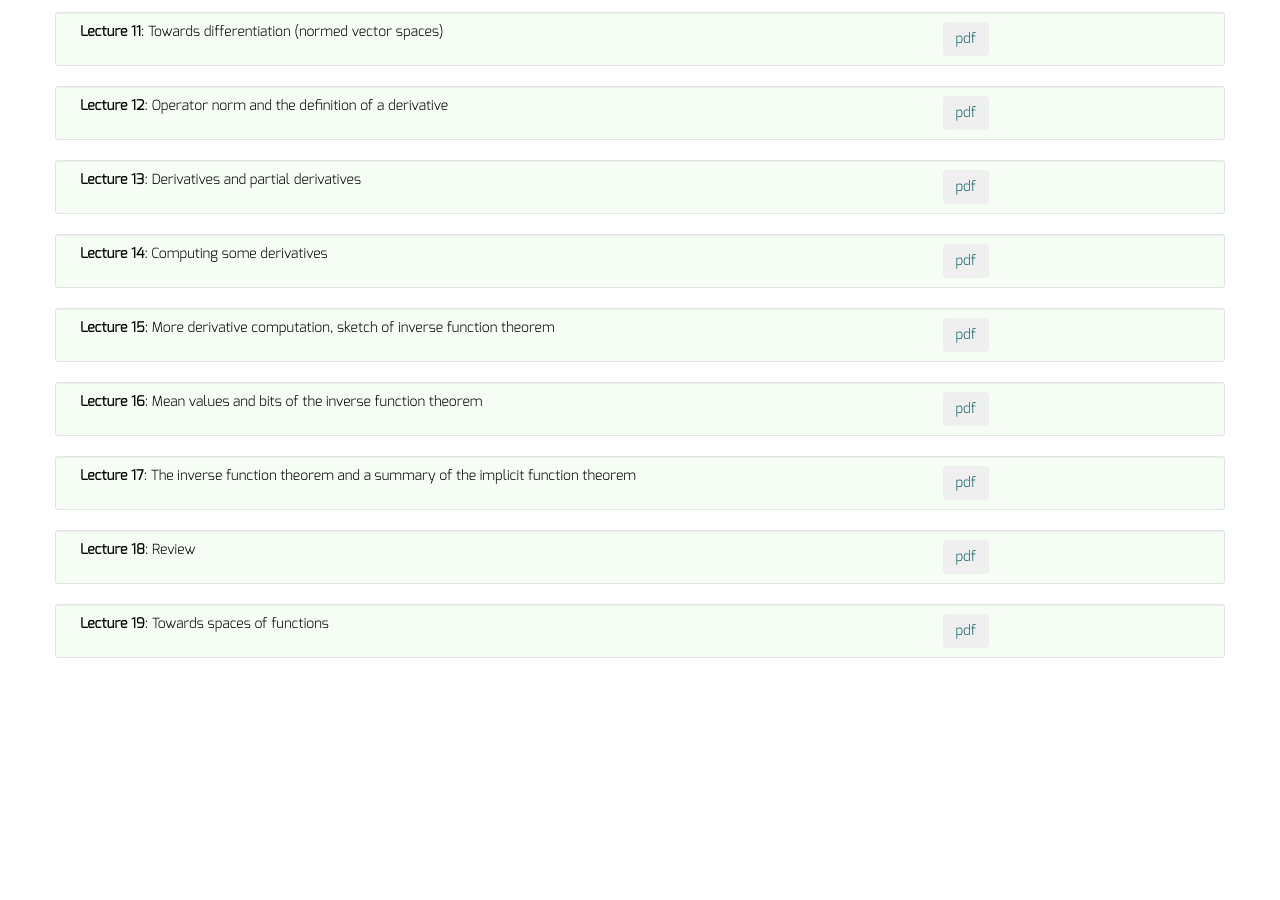
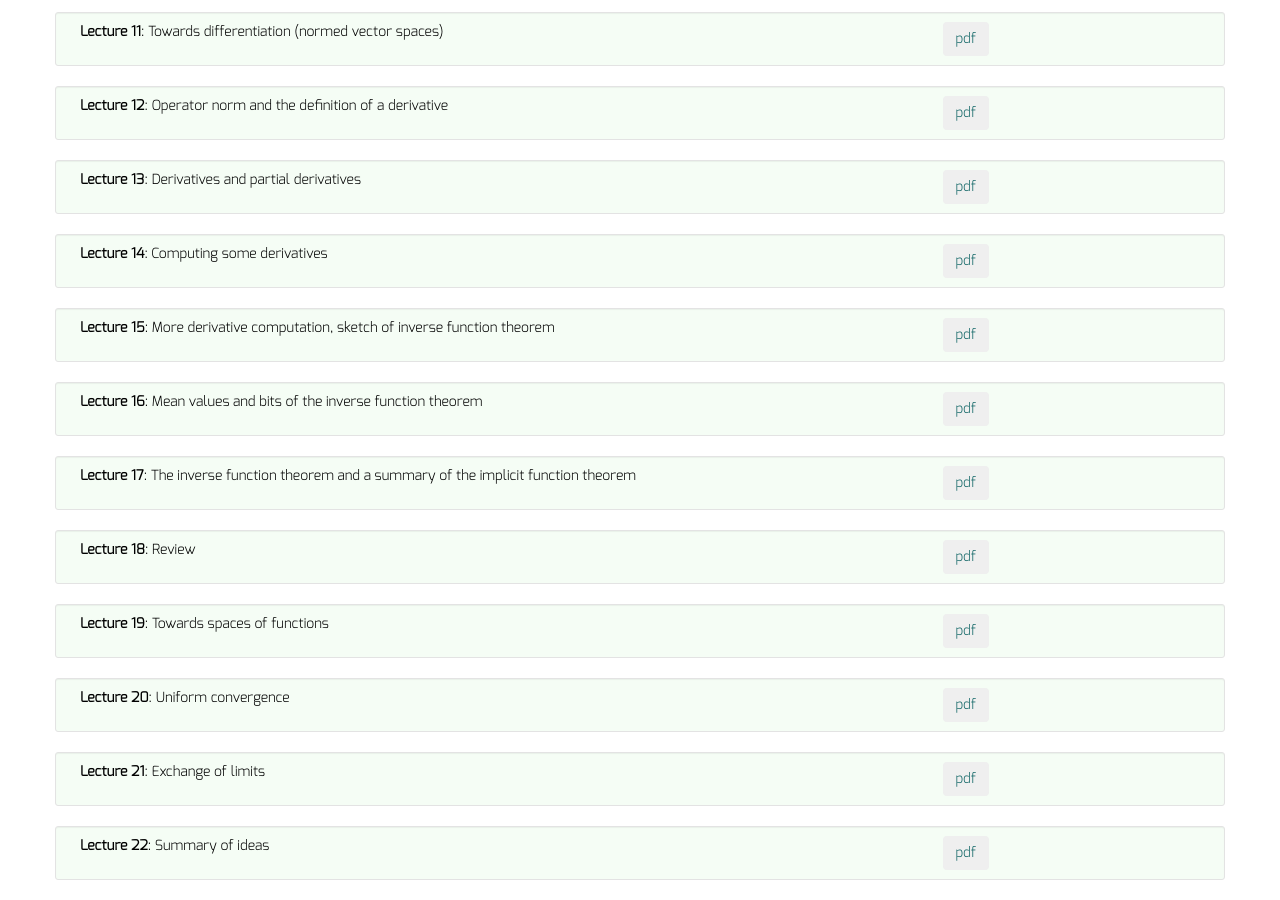
Before and after one commit to dkrashen/advancedcalc2, a Jekyll site: the page built from lectures/index.html, in a window 1280 px wide and 900 px high, scrolled down 1141 px. Built offline with Jekyll 4.4.1, drawn with Linux system fonts in a browser that asks for light colours; before the commit the page ends 1819 px from its top, so only the background shows below that.

Commit message:
add lectures 20, 21, 22

```diff
--- a/_data/lectures.yml
+++ b/_data/lectures.yml
@@ -55,3 +55,12 @@
 - title: "Lecture 19"
   description: "Towards spaces of functions"
   filename: "lecture19.pdf"
+- title: "Lecture 20"
+  description: "Uniform convergence"
+  filename: "lecture20.pdf"
+- title: "Lecture 21"
+  description: "Exchange of limits"
+  filename: "lecture21.pdf"
+- title: "Lecture 22"
+  description: "Summary of ideas"
+  filename: "lecture22.pdf"
```
Also changed, not shown: 3 other files.
